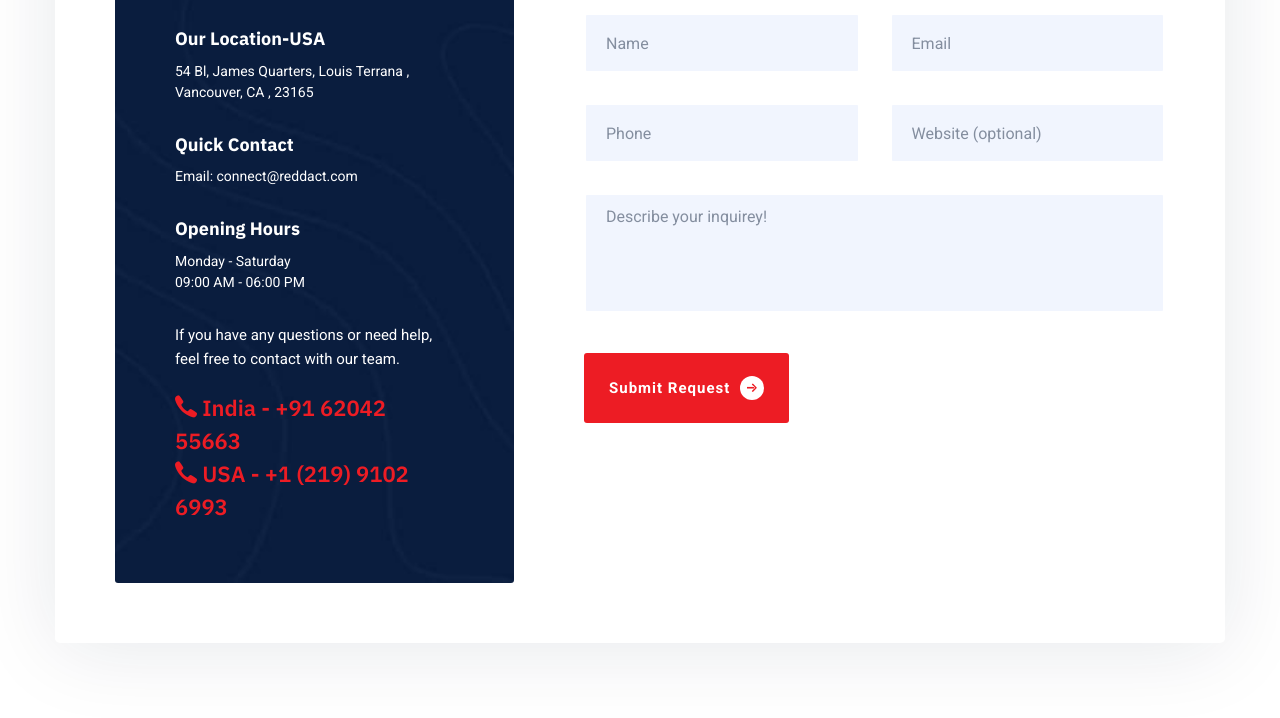
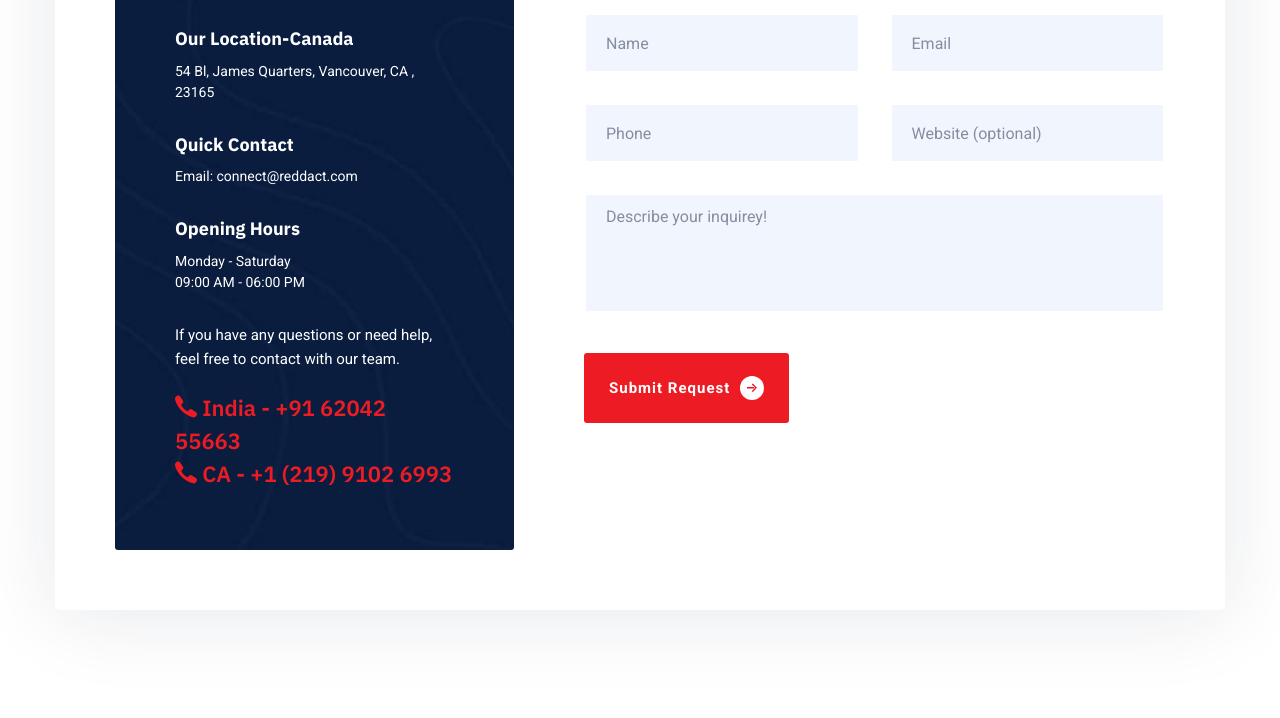
Before and after one commit to prabhatjoshi321/REDDact, a plain HTML site: page contact-us.html in a window 1280 px wide. Shown: the part 728-1446 px from the top of the page. Drawn offline with nearby package versions, Linux system fonts and the light colour scheme; files whose address does not match are found by name.

Commit message:
Update on the address mistake

```diff
--- a/contact-us.html
+++ b/contact-us.html
@@ -242,10 +242,10 @@
                                     </ul>
                                 </div>
                                 <div class="contact-block">
-                                    <h5 class="contact-block__title">Our Location-USA</h5>
+                                    <h5 class="contact-block__title">Our Location-Canada</h5>
                                     <ul class="contact-block__list list-unstyled">
                                         <li>
-                                            54 Bl, James Quarters, Louis Terrana , Vancouver, CA , 23165 </li>
+                                            54 Bl, James Quarters, Vancouver, CA , 23165 </li>
                                     </ul>
                                 </div>
                                 <!-- /.contact-panel__info__block -->
@@ -276,7 +276,7 @@
                                 </a>
                                 <br>
                                 <a href="tel:6204255663" class="phone-number">
-                                    <i class="icon-phone"></i> USA - <span>+1 (219) 9102 6993
+                                    <i class="icon-phone"></i> CA - <span>+1 (219) 9102 6993
 </span>
 
                                 </a>
```
